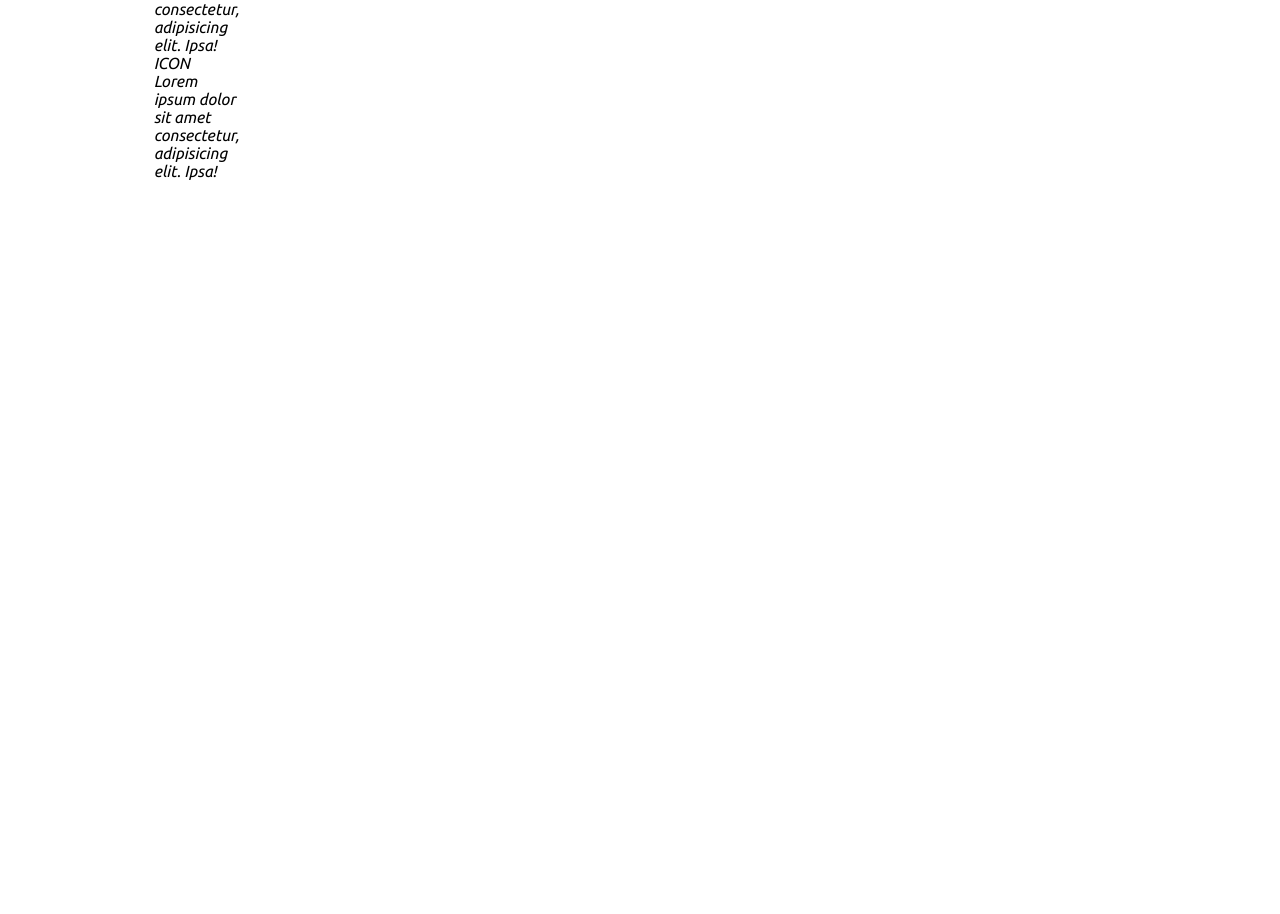
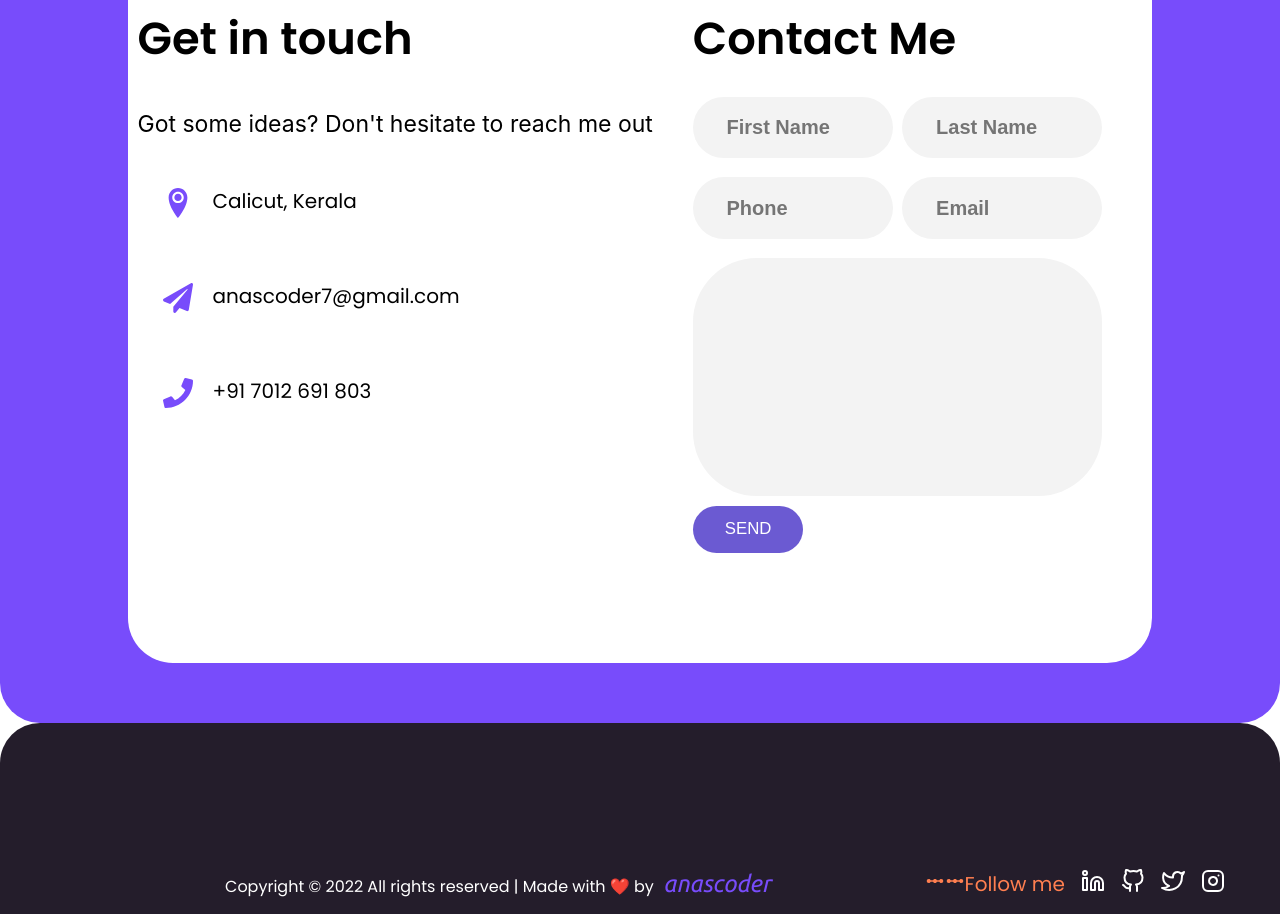
Before and after one commit to anascsk/portfolio, a React (Create React App) app: page / in a window 1280 px wide. Shown: the part 1278-2192 px from the top of the page. Before the commit the page ends 1698 px from the top, so only its background shows below. Built offline with nearby package versions, Linux system fonts and the light colour scheme.

Commit message:
footer added

```diff
--- a/src/App.jsx
+++ b/src/App.jsx
@@ -2,6 +2,7 @@ import Navbar from "./components/Navbar";
 import { BrowserRouter, Routes, Route } from "react-router-dom";
 import Showcase from "./components/Showcase";
 import Contact from "./components/Contact";
+import Footer from "./components/Footer";
 
 function App() {
   return (
@@ -9,6 +10,7 @@ function App() {
       <Navbar />
       <Showcase/>
       <Contact/>
+      <Footer/>
       <Routes>
         <Route extact path="/">
 
--- a/src/components/Contact.jsx
+++ b/src/components/Contact.jsx
@@ -1,4 +1,6 @@
 import "../styles/Contact.style";
+import {FaPaperPlane,FaPhone,} from 'react-icons/fa'
+import {ImLocation2} from 'react-icons/im'
 import {
   ContactBox,
   ContactForm,
@@ -8,25 +10,27 @@ import {
   InfoWrap,
   Row,
 } from "../styles/Contact.style";
+import {Button} from '../styles/button.style'
 
 const Contact = () => {
   return (
     <Container>
       <ContactBox>
-        Get in touch Lorem ipsum dolor sit amet consectetur adipisicing elit.
-        Perspiciatis, beatae.
+
         <ContactInfo>
+        <h3>Get in touch</h3>
+        <p> Got some ideas? Don't hesitate to reach me out</p>
           <InfoWrap>
-            <ContactIcon>ICON</ContactIcon>
-            Lorem ipsum dolor sit amet consectetur, adipisicing elit. Ipsa!
+            <ContactIcon><ImLocation2/></ContactIcon>
+            Calicut, Kerala
           </InfoWrap>
           <InfoWrap>
-            <ContactIcon>ICON</ContactIcon>
-            Lorem ipsum dolor sit amet consectetur, adipisicing elit. Ipsa!
+            <ContactIcon><FaPaperPlane/></ContactIcon>
+            anascoder7@gmail.com
           </InfoWrap>
           <InfoWrap>
-            <ContactIcon>ICON</ContactIcon>
-            Lorem ipsum dolor sit amet consectetur, adipisicing elit. Ipsa!
+            <ContactIcon><FaPhone/></ContactIcon>
+           +91 7012 691 803
           </InfoWrap>
         </ContactInfo>
         <ContactForm>
@@ -41,8 +45,9 @@ const Contact = () => {
             <input type="email" placeholder="Email" />
           </Row>
           <Row>
-            <textarea name="message" placeholder="Message"></textarea>
+            <textarea name="message" placeholder=""></textarea>
           </Row>
+          <Button >SEND</Button>
         </ContactForm>
       </ContactBox>
     </Container>
--- /dev/null
+++ b/src/components/Footer.jsx
@@ -0,0 +1,32 @@
+import React from "react";
+import {
+  BottomFooter,
+  Copyright,
+  FollowMe,
+  FooterContainer,
+  FooterLine,
+  SocialMedia,
+} from "../styles/Footer.style";
+import {FiGithub, FiInstagram, FiLinkedin, FiTwitter} from 'react-icons/fi'
+import {MdLinearScale} from 'react-icons/md'
+
+const Footer = () => {
+  return (
+    <FooterContainer>
+      <BottomFooter>
+        <Copyright>
+          Copyright © 2022 All rights reserved | Made with ❤️ by <span>anascoder</span>
+        </Copyright>
+        <FollowMe>
+          <span><MdLinearScale/><MdLinearScale/>Follow me </span>
+          <SocialMedia><FiLinkedin/></SocialMedia>
+          <SocialMedia><FiGithub/></SocialMedia>
+          <SocialMedia><FiTwitter/></SocialMedia>
+          <SocialMedia><FiInstagram/></SocialMedia>
+        </FollowMe>
+      </BottomFooter>
+    </FooterContainer>
+  );
+};
+
+export default Footer;
--- a/src/components/Navbar.jsx
+++ b/src/components/Navbar.jsx
@@ -15,15 +15,15 @@ import {
 
 import { CgMenuMotion } from "react-icons/cg";
 import { CgMenuHotdog } from "react-icons/cg";
-import { Button } from "../styles/button.style.js";
 
+let anascoder = require("../images/anascoder.png");
 const Navbar = () => {
   const [extendedNavbar, setExtendedNavbar] = useState(false);
   return (
     <Container extendedNavbar={extendedNavbar}>
       <NavbarInnerContainer>
         <LeftContainer>
-          <Logo src={Logo.png}></Logo>
+          <Logo src={anascoder}></Logo>
         </LeftContainer>
         <RightContainer>
           <NavbarLinkContainer>
--- a/src/components/Showcase.jsx
+++ b/src/components/Showcase.jsx
@@ -1,6 +1,5 @@
 import {
   TiSocialAtCircular,
-
   TiSocialGithubCircular,
   TiSocialLinkedinCircular,
   TiSocialTwitterCircular,
@@ -13,10 +12,9 @@ import {
   H1,
   H2,
   P,
-
+  SocialIcons,
 } from "../styles/Showcase.style";
-import {Button} from '../styles/button.style'
-
+import { Button } from "../styles/button.style";
 
 let CodingLogo = require("../images/coding.png");
 
@@ -25,15 +23,30 @@ const Showcase = () => {
     <Container>
       <Left>
         <H1>Hello World</H1>
-        <H2>MOHAMMED ANAS</H2>
+        <H2><span>It's</span>MOHAMMED ANAS</H2>
         <P>Building resposive web apps with the help of React.js</P>
-        <P><Button>Download CV</Button></P>
+        <P>
+          <Button>Download CV</Button>
+        </P>
       </Left>
-      <Center><img src={CodingLogo} alt="" /></Center>
-      <Right><TiSocialLinkedinCircular/>
-      <TiSocialGithubCircular/>
-      <TiSocialTwitterCircular/>
-      <TiSocialAtCircular/>
+      <Center>
+        <img src={CodingLogo} alt="" />
+      </Center>
+      <Right>
+        <SocialIcons>
+          <TiSocialLinkedinCircular />
+        </SocialIcons>
+        <SocialIcons>
+          {" "}
+          <TiSocialGithubCircular />
+        </SocialIcons>
+        <SocialIcons>
+          {" "}
+          <TiSocialTwitterCircular />
+        </SocialIcons>
+        <SocialIcons>
+          <TiSocialAtCircular />
+        </SocialIcons>
       </Right>
     </Container>
   );
--- a/src/styles/Contact.style.js
+++ b/src/styles/Contact.style.js
@@ -1,35 +1,110 @@
-
 import styled from "styled-components/macro";
 
 export const Container = styled.div`
-position: relative;
-width: 100px;
-padding: 200px 0px 160px ;
-`
+  position: relative;
+  display: flex;
+  justify-content: center;
+  align-content: center;
+  margin-top: 60px;
+  width: 100%;
+  padding: 200px 0px 60px;
+  background-color: #784cfb;
+  border-radius: 0 0 40px 40px;
+`;
 
 export const ContactBox = styled.div`
-width: 100%;
-background-color: #fff;
-border-radius: 45px;
-padding: 80px 70px;
-display: flex;
-justify-content: space-between;
+  width: 80%;
+  padding: 15px;
+  background-color: #fff;
+  border-radius: 45px;
+  padding: 110px 0px;
+  display: flex;
+  justify-content: center;
+
+  font-family: "poppins", sans-serif;
+  h3 {
+    font-size: 60px;
 
 
-`
+  display: inline-block;
+  padding-bottom: 1rem;
+  line-height: 1;
+  font-size: 2.8rem;
+  margin-bottom: 0.6rem;
+  }
+  p {
+    font-size: 23px;
+    font-family: -apple-system, BlinkMacSystemFont, "Segoe UI", Roboto, Oxygen,
+      Ubuntu, Cantarell, "Open Sans", "Helvetica Neue", sans-serif;
+  }
+`;
 
 export const ContactInfo = styled.div`
+  margin-right: 40px;
+  display: flex;
+  flex-direction: column;
+  h3 {
+    display: flex;
+    justify-content: center;
+    align-items: center;
+    position: relative;
+    display: inline-block;
+    padding-bottom: 1rem;
+    line-height: 1;
+    font-size: 2.8rem;
+    margin-bottom: 0.6rem;
+  }
 
-`
+`;
+export const InfoWrap = styled.div`
+  display: flex;
+  padding: 25px;
+  font-size: 20px;
+
+`;
 export const ContactForm = styled.form`
+  margin-right: 40px;
+  width: 40%;
+`;
 
-`
-export const InfoWrap = styled.div`
+export const ContactIcon = styled.div`
+  padding-right: 20px;
+  font-size: 30px;
+  color: #784cfb;
+`;
+export const Row = styled.div`
+  width: 100%;
 
-`
-export const ContactIcon = styled.div`
+  display: grid;
+  grid-template-columns: repeat(auto-fit, minmax(130px, 1fr));
+  grid-column-gap: 0.6rem;
 
-`
-export const Row = styled.div`
-
-`
+  input {
+    padding: 1.2rem 2.1rem;
+    margin: 0.6rem 0;
+    border: none;
+    outline: none;
+    background: #f3f3f3;
+    border-radius: 4rem;
+    font-weight: 600;
+    font-size: 1.25rem;
+    transition: 0.3s;
+  }
+  textarea {
+    resize: none;
+    min-height: 200px;
+    border-radius: 15px;
+    padding: 1.2rem 2.1rem;
+    margin: 0.6rem 0;
+    border: none;
+    outline: none;
+    background: #f3f3f3;
+    border-radius: 4rem;
+    font-weight: 600;
+    font-size: 1.25rem;
+    transition: 0.3s;
+    &:focus {
+      border: none;
+    }
+  }
+`;
--- /dev/null
+++ b/src/styles/Footer.style.js
@@ -0,0 +1,54 @@
+import styled from "styled-components";
+
+export const FooterContainer = styled.div`
+background-color: #241d2b;
+border-radius: 40px 40px 0px 0px ;
+padding: 50px 20px 50px 20px ;
+
+`
+
+export const BottomFooter = styled.div`
+ margin-top: 5.5rem;
+  padding: 0 1.7rem;
+  display: flex;
+  align-items: center;
+  justify-content: space-between;
+`;
+export const Copyright = styled.div`
+color: white;
+font-family: poppins;
+margin-left: 15%;
+span {
+    color: #784cfb;
+    font-size: 24px;
+    margin-left: 5px;
+    font-family: ubuntu;
+    cursor: pointer;
+}
+`;
+export const FollowMe = styled.div`
+display: flex;
+justify-content: space-around;
+
+span {
+    padding: 8px;
+font-size: 20px;
+color: white;
+font-family: poppins;
+color: coral;
+
+}
+
+`;
+export const FooterLine = styled.div``;
+export const SocialMedia = styled.div`
+padding: 8px;
+font-size: 24px;
+color: white;
+cursor: pointer;
+&:hover{
+    color: #784cfb;
+}
+
+`;
+// export const FollowMe = styled.div``;
--- a/src/styles/Navbar.style.js
+++ b/src/styles/Navbar.style.js
@@ -16,9 +16,10 @@ export const Container = styled.div`
 export const LeftContainer = styled.div`
   flex: 30%;
   display: flex;
-  justify-content: flex-end;
-  padding-right: 50px;
-  flex: 70%;
+  justify-content: start;
+  margin-left: 55px;
+  margin-top: 5px;
+
 `;
 
 export const RightContainer = styled.div`
--- a/src/styles/Showcase.style.js
+++ b/src/styles/Showcase.style.js
@@ -1,10 +1,10 @@
 import styled from "styled-components";
 
 export const Container = styled.div`
-width: 100vw;
-height: 90vh;
+width: 100%;
+height: 100vh;
 display: flex;
-
+margin-bottom: 50px;
 `
 export const Left = styled.div`
 flex: 40%;
@@ -15,10 +15,11 @@ padding-left: 50px;
 color:
 #949294;
 
+
+
 `
 export const H1 = styled.h1`
-font-size: 100px;
-/* position: absolute; */
+font-size: 90px;
 top: 30px;
 margin-left: 2%;
 color: #d8d8d8;
@@ -48,5 +49,14 @@ margin: auto;
 overflow: hidden;
 font-size: 60px;
 color: #705edb;
+
+overflow: hidden;
+
+`
+export const SocialIcons = styled.div`
 cursor: pointer;
+&:hover {
+    color:
+    #7288e7
+}
 `
```
Also changed, not shown: src/images/anascoder.png (added).
